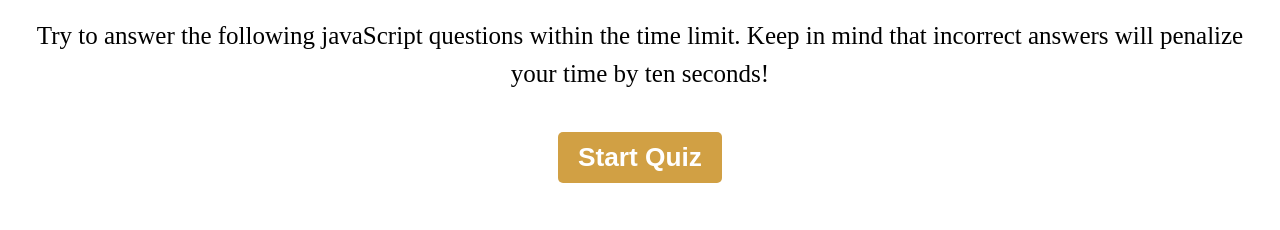
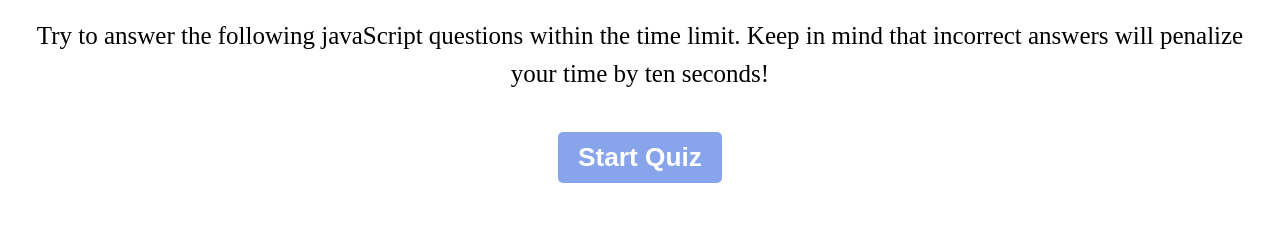
Before and after one commit to ParticularSpace/A4-Timed-JS-Quiz, a plain HTML site: page index.html in a window 1280 px wide. Shown: the part 57-287 px from the top of the page. Drawn offline with Linux system fonts and the light colour scheme.

Commit message:
changed start button color

```diff
--- a/assets/css/style.css
+++ b/assets/css/style.css
@@ -34,7 +34,7 @@
     padding: 10px 20px;
     border: none;
     border-radius: 5px;
-    background-color: #d1a044;
+    background-color: #88a4ea;
     color: #fff;
     cursor: pointer;
     transition: background-color 0.3s;
```
